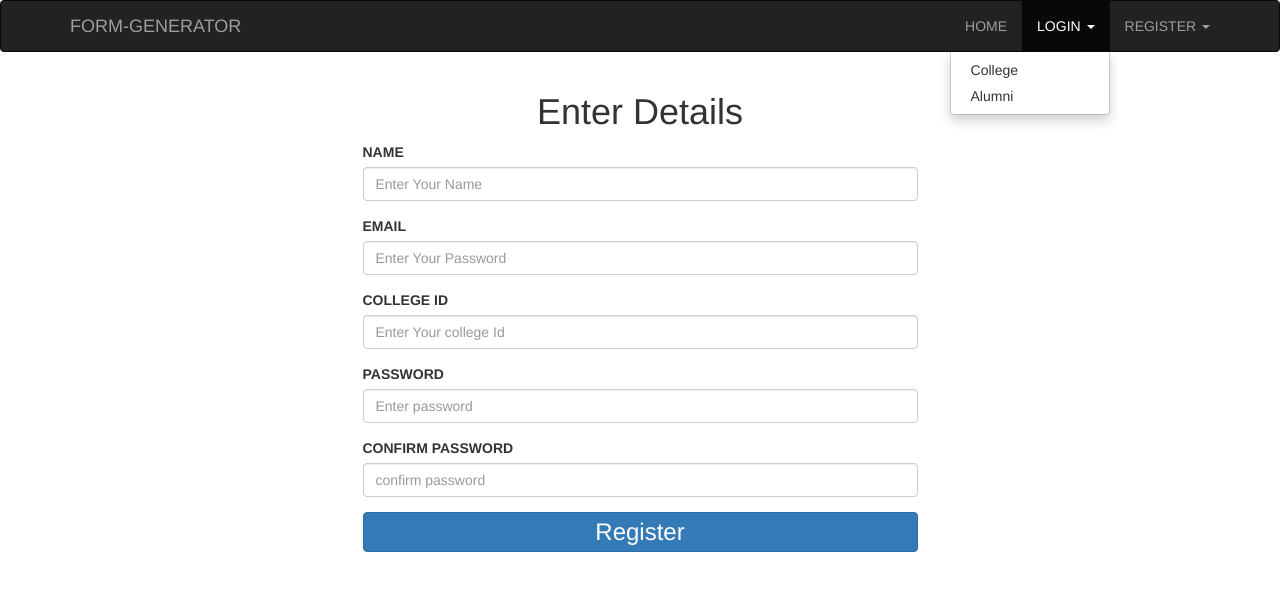
After one commit to bharathganiga1/Dynamic-Form-Generator, a CodeIgniter app: page /Dynamic-Form-Generator/Alumni/alumni_register in a window 1280 px wide, after a click on "LOGIN". The commit adds this page. Shown: the top 591 px of the page. Run offline with CodeIgniter, Linux system fonts and the light colour scheme; some libraries are stand-ins or nearby versions.

Commit message:
College and Alumni Login,Changing order of form elements

```diff
--- /dev/null
+++ b/application/controllers/Alumni.php
@@ -0,0 +1,62 @@
+<?php
+    class Alumni extends CI_Controller{
+        public function __construct() {
+            parent::__construct();
+            $this->load->library('form_validation');
+            $this->load->model('Alumni_Model');
+            $this->load->model('Generate_Model');
+        }
+        public function alumni_register(){
+
+            $this->form_validation->set_rules('alumni_name','Alumni Name','required');
+            $this->form_validation->set_rules('alumni_email','Alumni Email','required');
+            $this->form_validation->set_rules('clg_id','College Id','required');
+            $this->form_validation->set_rules('alumni_pass','Password','required');
+            $this->form_validation->set_rules('alumni_pass2','Confirm Password','required');
+
+
+            if($this->form_validation->run() === FALSE){
+                $this->load->view('header');
+                $this->load->view('alumni_register');
+                $this->load->view('footer');
+            } else {
+                $enc_password = md5($this->input->post('alumni_pass'));
+                $this->Alumni_Model->alumni_register($enc_password);
+                $this->session->set_flashdata('alumni_registered','Alumni Registration is succeded');
+                redirect('/Alumni/alumni_login');
+            }
+
+        }
+        public function alumni_login(){
+
+            $this->form_validation->set_rules('alumni_email','Email','required');
+            $this->form_validation->set_rules('alumni_pass','Password','required');
+
+            if($this->form_validation->run() === FALSE){    //suppose validation fails
+                $this->load->view('header');
+                $this->load->view('alumni_login');
+                $this->load->view('footer.php');
+            }else{
+                $email = $this->input->post('alumni_email');
+                $enc_password =md5($this->input->post('alumni_pass'));
+                $data = $this->Alumni_Model->alumni_login($email,$enc_password);//array containing college id and alumni id
+                if($data){
+                    //create clg data
+                    $alumni_data = array(
+                        'alumni_id' => $data['alumni_id'],
+                        'clg_id' => $data['clg_id'],
+                        'email' => $email,
+                        'logged_in'=>true
+                    );
+                    $this->session->set_userdata($alumni_data);
+                    $this->session->set_flashdata('valid-login','You have been successfully logged in');
+                    redirect('Generates/index/'.$data['clg_id']);
+                }else{
+                    $this->session->set_flashdata('invalid-login','Invalid Credentials,Please Try again!');
+                    $this->load->view('header');
+                    $this->load->view('alumni_login');
+                    $this->load->view('footer.php');
+                }
+            }
+        }
+    }
--- a/application/controllers/Generates.php
+++ b/application/controllers/Generates.php
@@ -18,4 +18,5 @@
         }
 
 
+
     }
--- /dev/null
+++ b/application/models/Alumni_Model.php
@@ -0,0 +1,34 @@
+<?php
+    class Alumni_Model extends CI_Model{
+        public function __construct(){
+            $this->load->library('form_validation');
+            $this->load->database();
+        }
+        public function alumni_register($enc_password)
+        {
+            $data = array(
+                'alumni_name' => $this->input->post('alumni_name'),
+                'clg_id' =>$this->input->post('clg_id'),
+                'alumni_email' => $this->input->post('alumni_email'),
+                'alumni_pass'=>$enc_password
+            );
+
+            $this->db->insert('alumni', $data);
+            return; //$this->db->insert_id(); // Return the inserted clg_id
+        }
+        public function alumni_login($email, $enc_password) {
+            $this->db->where('alumni_email', $email);
+            $this->db->where('alumni_pass', $enc_password);
+            $query = $this->db->get('alumni');
+
+            if ($query->num_rows() == 1) {
+                $alumni_data = array(
+                    'alumni_id' => $query->row(0)->alumni_id,
+                    'clg_id' => $query->row(0)->clg_id
+                );
+                return $alumni_data;
+            } else {
+                return false;
+            }
+        }
+    }
--- a/application/models/College_Model.php
+++ b/application/models/College_Model.php
@@ -6,7 +6,7 @@
         }
 
         //get the info from form and put in database table called College
-        public function register($enc_password)
+        public function clg_register($enc_password)
         {
             $data = array(
                 'clg_name' => $this->input->post('clg_name'),
@@ -18,7 +18,8 @@
             return; //$this->db->insert_id(); // Return the inserted clg_id
         }
 
-        public function login($email,$enc_password) {
+
+        public function clg_login($email,$enc_password) {
             $this->db->where('clg_email', $email);
             $this->db->where('clg_pass', $enc_password);
             $query = $this->db->get('colleges');
@@ -31,4 +32,5 @@
         }
 
 
+
     }
--- a/application/models/Configuration_Model.php
+++ b/application/models/Configuration_Model.php
@@ -44,4 +44,11 @@
 
             return json_encode($Options);
         }
+        public function update_priority($config_id, $priority) {
+            $data = array('priority' => $priority);
+            $this->db->where('config_id', $config_id);
+            $this->db->update('configurations', $data);
+        }
+
+
     }
--- a/application/models/Generate_Model.php
+++ b/application/models/Generate_Model.php
@@ -10,5 +10,7 @@
             $query = $this->db->get_where('configurations', array('clg_id' => $clg_id));
             return $query->result_array();
         }
+
+
     }
 ?>
--- /dev/null
+++ b/application/views/alumni_register.php
@@ -0,0 +1,36 @@
+<?php echo form_open('Alumni/alumni_register'); ?>
+<div class="row">
+    <div class="col-md-6 col-md-offset-3">
+        <h1 class="text-center">Enter Details</h1>
+        <form>
+            <div class="form-group">
+                <label>NAME</label>
+                <input type="text" class="form-control" name="alumni_name" placeholder="Enter Your Name">
+                <?php echo form_error('alumni_name', '<div class="text-danger">', '</div>'); ?>
+            </div>
+            <div class="form-group">
+                <label >EMAIL</label>
+                <input type="email" class="form-control" name="alumni_email" placeholder="Enter Your Password">
+                <?php echo form_error('alumni_email', '<div class="text-danger">', '</div>'); ?>
+            </div>
+            <div class="form-group">
+                <label >COLLEGE ID</label>
+                <input type="number" min="1" class="form-control" name="clg_id" placeholder="Enter Your college Id">
+                <?php echo form_error('clg_id', '<div class="text-danger">', '</div>'); ?>
+            </div>
+            <div class="form-group">
+                <label>PASSWORD</label>
+                <input type="password" class="form-control" name="alumni_pass" placeholder="Enter password">
+                <?php echo form_error('almni_pass', '<div class="text-danger">', '</div>'); ?>
+            </div>
+            <div class="form-group">
+                <label>CONFIRM PASSWORD</label>
+                <input type="password" class="form-control" name="alumni_pass2" placeholder="confirm password">
+                <?php echo form_error('almni_pass2', '<div class="text-danger">', '</div>'); ?>
+            </div>
+
+            <button type="submit" class="btn btn-primary btn-block"><span class="h3">Register</span></button>
+        </form>
+    </div>
+</div>
+<?php echo form_close(); ?>
--- a/application/views/register.php
+++ b/application/views/clg_register.php
@@ -1,5 +1,5 @@
-
-<?php echo form_open('Home/register'); ?>
+<?php echo validation_errors(); ?>
+<?php echo form_open('Home/clg_register'); ?>
 <div class="row">
     <div class="col-md-6 col-md-offset-3">
         <h1 class="text-center">Enter College Details</h1>
--- a/application/views/header.php
+++ b/application/views/header.php
@@ -1,6 +1,8 @@
 <html>
     <head>
         <title>form-generator</title>
+        <script src="https://ajax.googleapis.com/ajax/libs/jquery/3.5.1/jquery.min.js"></script>
+        <script src="https://maxcdn.bootstrapcdn.com/bootstrap/3.4.1/js/bootstrap.min.js"></script>
         <link rel="stylesheet" href="https://bootswatch.com/3/flatly/bootstrap.min.css">
     </head>
     <body>
@@ -15,8 +17,28 @@
                 <ul class="nav navbar-nav navbar-right">
                     <li><a href="<?php echo base_url(); ?>">HOME</a></li>
                     <?php if(!$this->session->userdata('logged_in')): ?>
-                        <li><a href="<?php echo base_url(); ?>Home/login">LOGIN</a></li>
-                        <li><a href="<?php echo base_url(); ?>Home/register">REGISTER</a></li>
+                        <li class="dropdown">
+                            <a href="#" class="dropdown-toggle" data-toggle="dropdown">LOGIN <span class="caret"></span></a>
+                            <ul class="dropdown-menu">
+                                <li>
+                                    <a href="<?php echo base_url(); ?>Home/clg_login">College</a>
+                                </li>
+                                <li>
+                                    <a href="<?php echo base_url(); ?>Alumni/alumni_login">Alumni</a>
+                                </li>
+                            </ul>
+                        </li>
+                        <li class="dropdown">
+                            <a href="#" class="dropdown-toggle" data-toggle="dropdown">REGISTER <span class="caret"></span></a>
+                            <ul class="dropdown-menu">
+                                <li>
+                                    <a href="<?php echo base_url(); ?>Home/clg_register">College</a>
+                                </li>
+                                <li>
+                                    <a href="<?php echo base_url(); ?>Alumni/alumni_register">Alumni</a>
+                                </li>
+                            </ul>
+                        </li>
                     <?php endif?>
                     <?php if($this->session->userdata('logged_in')): ?>
                         <li><a href="<?php echo base_url(); ?>Generates/index/<?php echo $this->session->userdata('clg_id'); ?>">GET-FORM</a></li>
@@ -29,8 +51,13 @@
     <div class="container">
 
         <!-- flash messages  for successfull registration-->
-        <?php if($this->session->flashdata('registered')): ?>
-            <?php echo '<p class="alert alert-success">'.$this->session->flashdata('registered').'</p>'?>
+        <?php if($this->session->flashdata('clg_registered')): ?>
+            <?php echo '<p class="alert alert-success">'.$this->session->flashdata('clg_registered').'</p>'?>
+        <?php endif?>
+
+        <!-- flash messages  for successfull registration-->
+        <?php if($this->session->flashdata('alumni_registered')): ?>
+            <?php echo '<p class="alert alert-success">'.$this->session->flashdata('alumni_registered').'</p>'?>
         <?php endif?>
 
         <!-- <-- flash messages  for Invalid Login -->
```
Also changed, not shown: application/controllers/Configurations.php (+24 -0 lines), application/controllers/Home.php (+14 -12 lines), application/views/alumni_login.php (renamed from application/views/login.php, +5 -5 lines), application/views/clg_login.php (added, +22 -0 lines), application/views/edit.php (added, +17 -0 lines), application/views/generate.php (+16 -0 lines).
